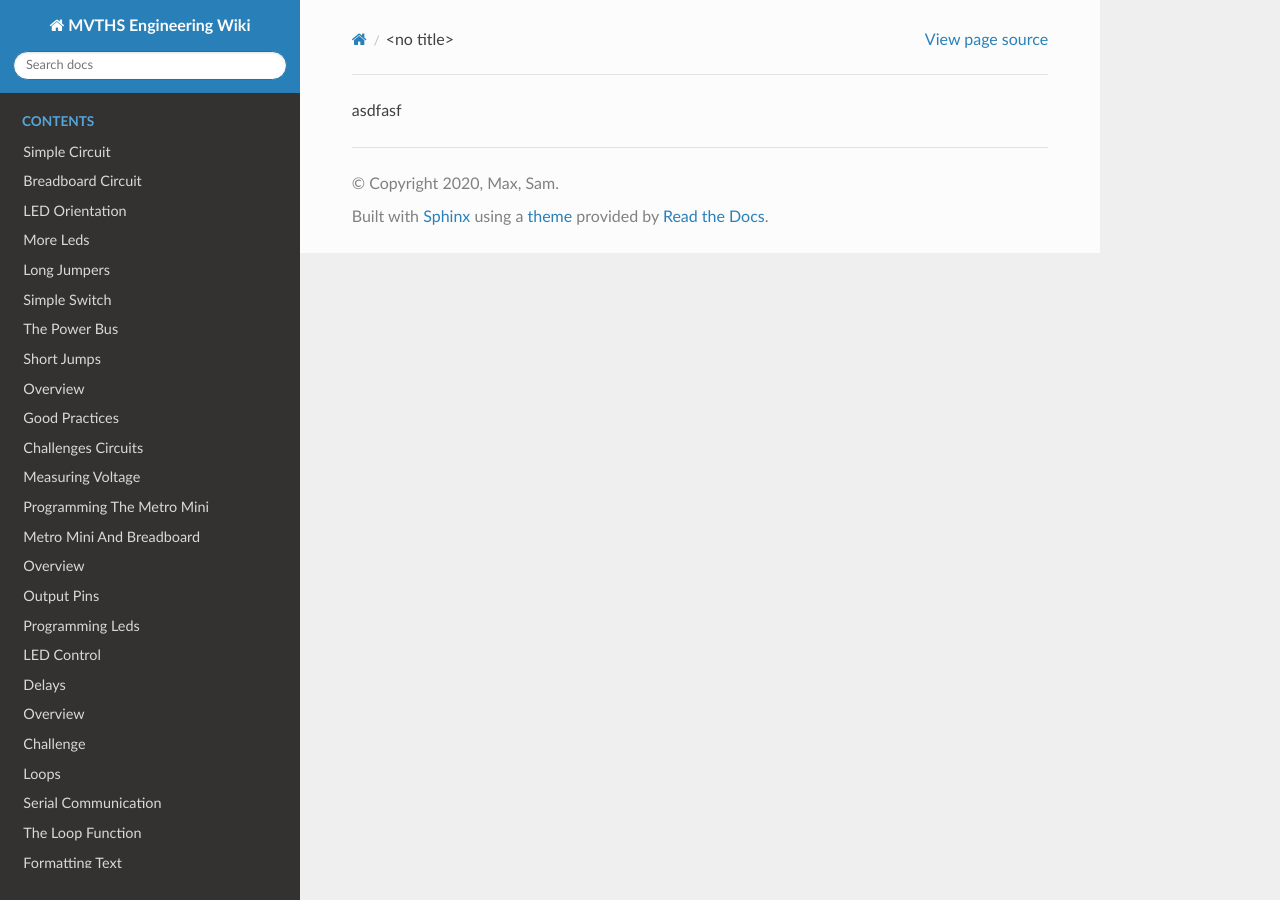
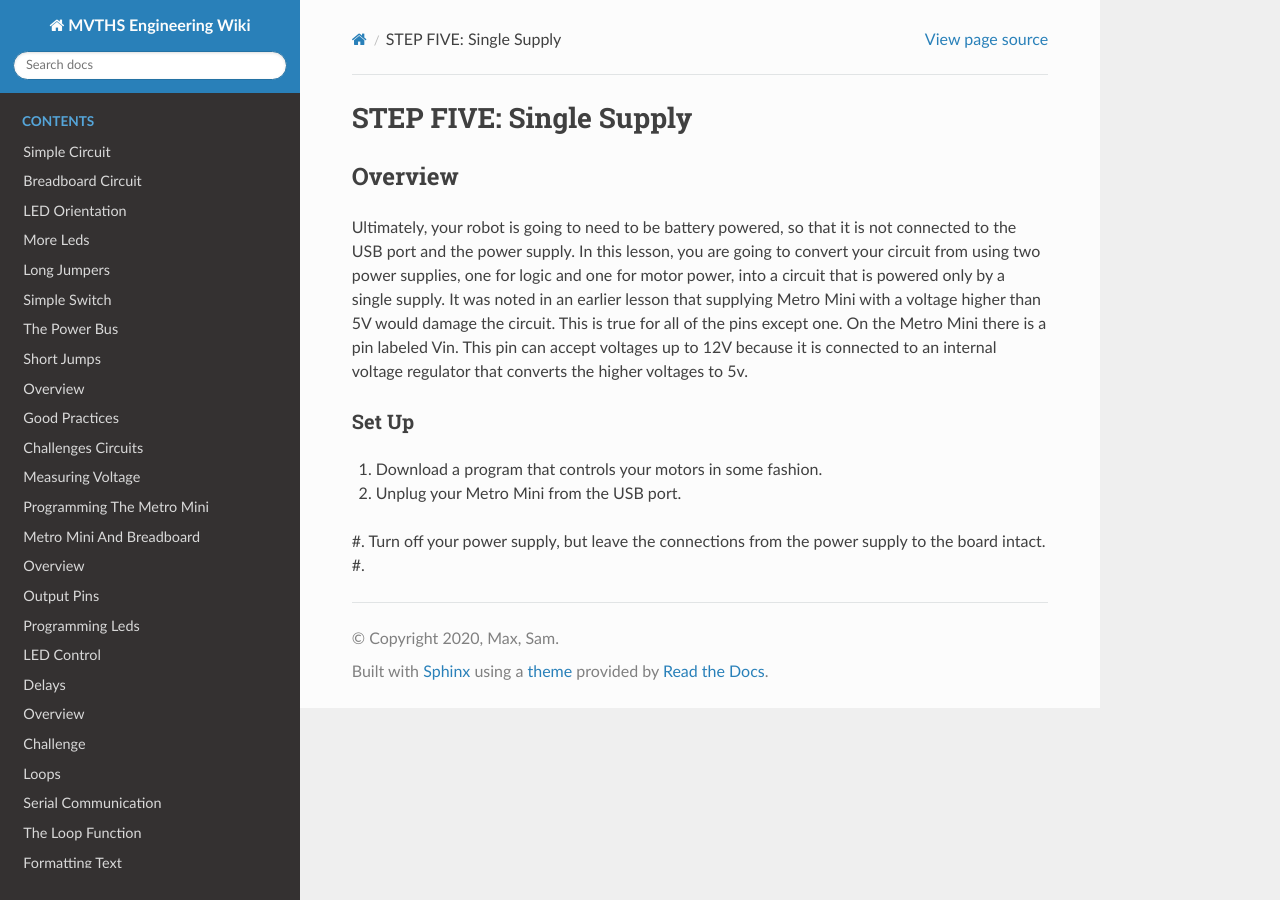
Before and after one commit to maxtkc/mvths-wiki, a Sphinx documentation site: the page built from docs/070xn-sumo-single-supply.rst, in a window 1280 px wide. Built offline with Sphinx 7.4.7 and the Read the Docs theme 2.0.0, drawn with Linux system fonts in a browser that asks for light colours; pages that are not in the unit, such as notebooks, are missing from menus.

Commit message:
Update 070xn-sumo-single-supply.rst

```diff
--- a/docs/070xn-sumo-single-supply.rst
+++ b/docs/070xn-sumo-single-supply.rst
@@ -1 +1,14 @@
-asdfasf
+STEP FIVE: Single Supply
+===============
+
+Overview
+--------
+
+Ultimately, your robot is going to need to be battery powered, so that it is not connected to the USB port and the power supply. In this lesson, you are going to convert your circuit from using two power supplies, one for logic and one for motor power, into a circuit that is powered only by a single supply. It was noted in an earlier lesson that supplying Metro Mini with a voltage higher than 5V would damage the circuit. This is true for all of the pins except one. On the Metro Mini there is a pin labeled Vin. This pin can accept voltages up to 12V because it is connected to an internal voltage regulator that converts the higher voltages to 5v.
+
+Set Up
+~~~~~~~~~
+#. Download a program that controls your motors in some fashion.
+#. Unplug your Metro Mini from the USB port.
+#. Turn off your power supply, but leave the connections from the power supply to the board intact.
+#.
```
